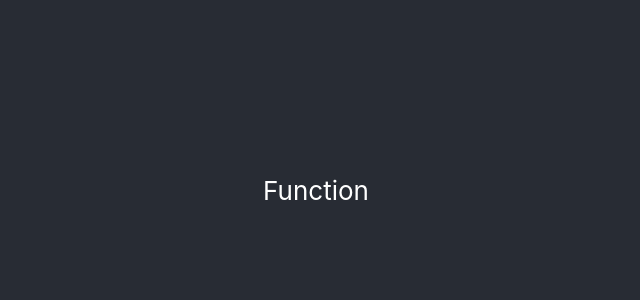
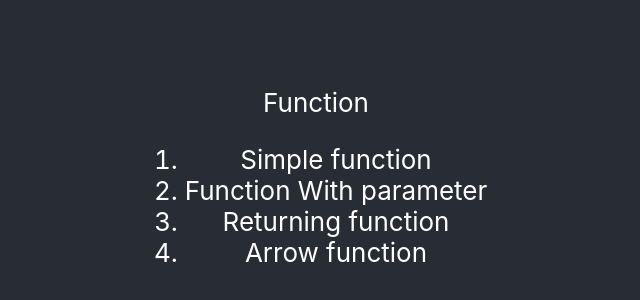
Before and after one commit to haseebulamin/React-Course-Project, a React (Create React App) app: page / in a window 1280 px wide. Shown: the part 210-510 px from the top of the page, without its empty margins (324-964 px from the left). Built offline with nearby package versions, Linux system fonts and the light colour scheme.

Commit message:
arrow func

```diff
--- a/src/Components/JavaScript-refresh/Function/Function.jsx
+++ b/src/Components/JavaScript-refresh/Function/Function.jsx
@@ -8,21 +8,35 @@ export default function Function() {
 
     function para(user,msg="what's up?")  // function with parameter
     {
-        console.log(user);
-        console.log(msg);
+        console.log(user,msg);
     }
+
     function returning(user,msg) // returning function
     {
         return "Hi, i'm " + user + ". " + msg;
     }
+
+    const arrowFunc = (msg)=> // arrow function
+    {
+        console.log(msg)
+    }
+
     greet();
     para("Alex","how are you!");
     para("Tom");
     const rtrn = returning("Hasii","just focus on work.");
     console.log(rtrn);
+    arrowFunc("I'm arrow function.");
+
   return (
     <div>
         Function
+        <ol>
+            <li>Simple function</li>
+            <li>Function With parameter</li>
+            <li>Returning function</li>
+            <li>Arrow function</li>
+        </ol>
     </div>
   )
 }
```
